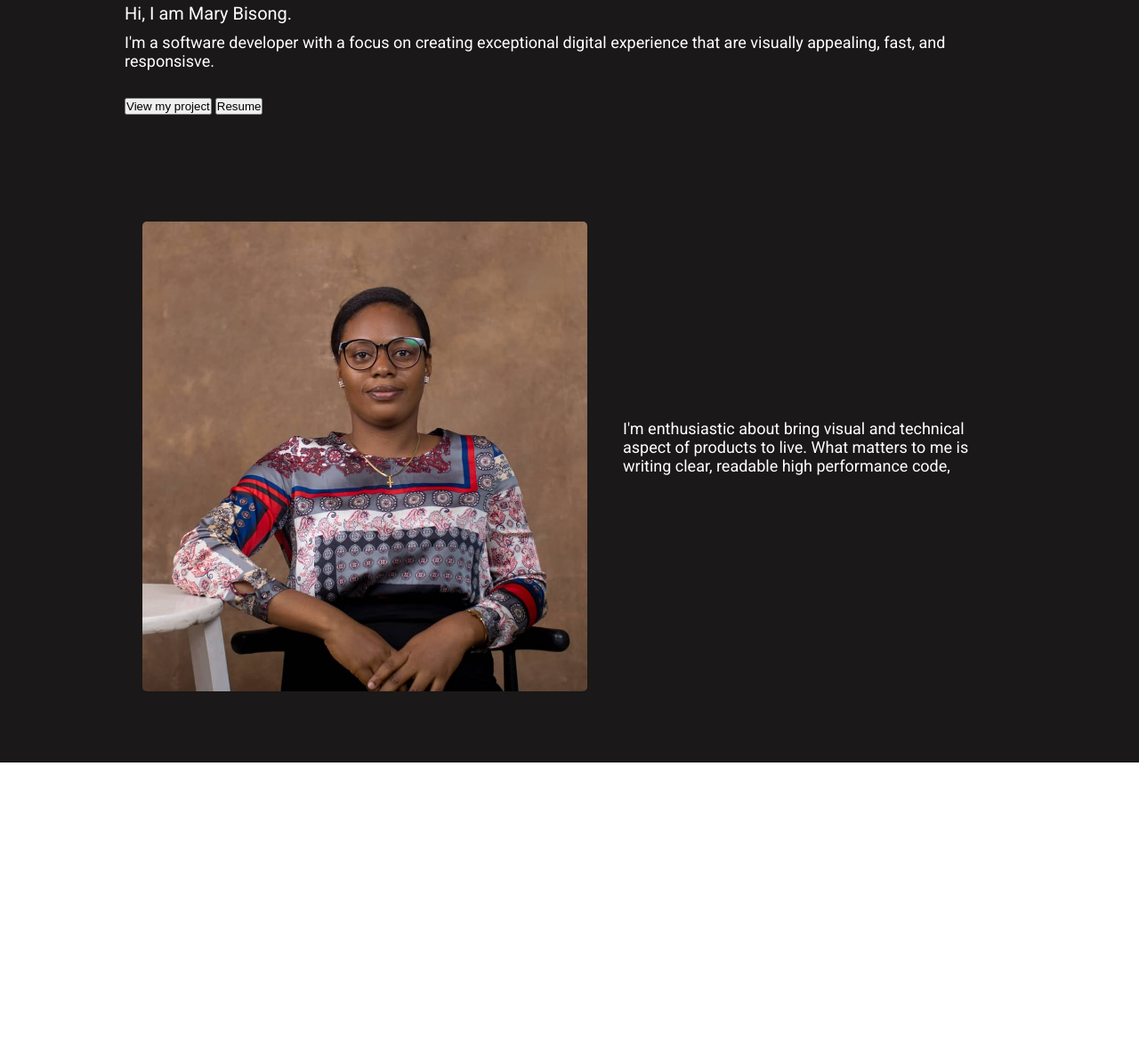
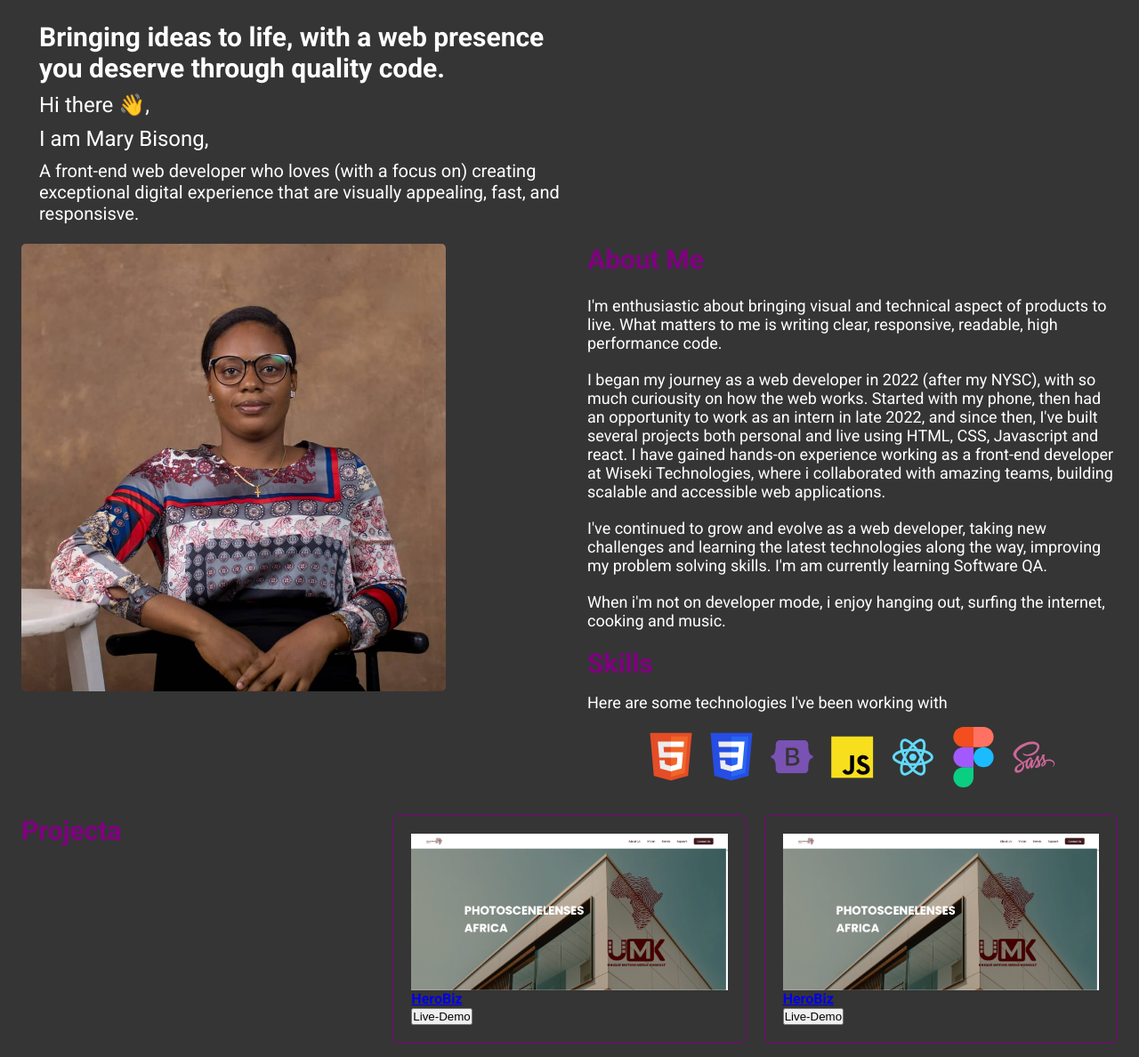
Before and after one commit to Marykeje/my-portfolio, a website: page index.html in a window 1280 px wide. Shown: the part 213-1401 px from the top of the page at 89% size. Before the commit the page ends 1070 px from the top, so only its background shows below. Drawn offline with nearby package versions, Linux system fonts and the light colour scheme.

Commit message:
made changes on the node module and style

```diff
--- a/index.html
+++ b/index.html
@@ -13,11 +13,10 @@
         <h2 class="header__text">M B</h2>
         <nav class="header__nav-list">
           <ul class="header__nav-menu">
-            <!-- <a href="#"><li>Home</li></a> -->
             <a href="#about"><li>About</li></a>
             <a href="#">Projects</a>
+            <a href="#">Experience</a>
             <a href="#"><li>Resume</li></a>
-            <!-- <a href="#"><li>Services</li></a> -->
             <a href="#"><li>Contact me</li></a>
             <div class="btns">
               <button class="btns btns--started-btn">Hire me</button>
@@ -27,52 +26,118 @@
       </header>
       <section class="hero-section">
         <div class="hero-section__top-intro container">
-          <div class="hero-section__left-info">
+          <div class="hero-section__intro-details">
             <h5 class="hero-section__text">
               Bringing ideas to life, with a web presence you deserve through
               quality code.
             </h5>
-            <p>Hi, I am Mary Bisong.</p>
+            <p>Hi there 👋, </p>
+            <p>I am Mary Bisong,</p>
             <span
-              >I'm a software developer with a focus on creating exceptional
-              digital experience that are visually appealing, fast, and
-              responsisve.
+              >A front-end web developer who loves (with a focus on) creating
+              exceptional digital experience that are visually appealing, fast,
+              and responsisve.
             </span>
           </div>
-          <div>
-            <button>View my project</button>
-            <button>Resume</button>
+          <div class="hero-section__hero-btn">
+            <a href="#">
+              <button class="btns btns--view">View my project</button>
+            </a>
+            <a href="#">
+              <button class="btns btns--resume">Resume</button>
+            </a>
           </div>
         </div>
       </section>
-      <section class="hero-section" id="about">
-        <div class="hero-section__body-info container">
-          <div>
+      <section class="about" id="about">
+        <div class="about__body-info container">
+          <div class="about__img">
             <img
               src="./img/mary image.jpg"
               alt="photo img"
-              class="hero-section__full-image"
+              class="about__full-image"
             />
           </div>
-          <div class="hero-section__body-name">
-            <span
-              >I'm enthusiastic about bring visual and technical aspect of
-              products to live. What matters to me is writing clear, readable
-              high performance code,
-            </span>
-            <p></p>
+          <div class="about__infos">
+            <div class="about__body-name">
+              <h4 class="sub-heading">About Me</h4>
+              <div class="about__about-details">
+                <p>
+                  I'm enthusiastic about bringing visual and technical aspect of
+                  products to live. What matters to me is writing clear,
+                  responsive, readable, high performance code.
+                </p>
+                <p>
+                  I began my journey as a web developer in 2022 (after my NYSC),
+                  with so much curiousity on how the web works. Started with my
+                  phone, then had an opportunity to work as an intern in late
+                  2022, and since then, I've built several projects both
+                  personal and live using HTML, CSS, Javascript and react. I
+                  have gained hands-on experience working as a front-end
+                  developer at Wiseki Technologies, where i collaborated with
+                  amazing teams, building scalable and accessible web
+                  applications.
+                </p>
+                <p>
+                  I've continued to grow and evolve as a web developer, taking
+                  new challenges and learning the latest technologies along the
+                  way, improving my problem solving skills. I'm am currently
+                  learning Software QA.
+                </p>
+                <p>
+                  When i'm not on developer mode, i enjoy hanging out, surfing
+                  the internet, cooking and music.
+                </p>
+              </div>
+            </div>
+            <div class="skills">
+              <h4 class="sub-heading">Skills</h4>
+              <p>Here are some technologies I've been working with</p>
+              <div class="skills__stacks">
+                <div>
+                  <img src="./img/html.svg" alt="" />
+                </div>
+                <img src="./img/css.svg" alt="" />
+                <img src="./img/bootstrap.svg" alt="" />
+                <img src="./img/js.svg" alt="" />
+                <img src="./img/react.svg" alt="" />
+                <img src="./img/figma.svg" alt="" />
+                <div>
+                  <img src="./img/sass.svg" alt="" />
+                </div>
+              </div>
+            </div>
           </div>
         </div>
       </section>
 
-      <script
-        type="module"
-        src="https://unpkg.com/ionicons@7.1.0/dist/ionicons/ionicons.esm.js"
-      ></script>
-      <script
-        nomodule
-        src="https://unpkg.com/ionicons@7.1.0/dist/ionicons/ionicons.js"
-      ></script>
+      <section class="projects container">
+        <h5 class="sub-heading">Projecta</h5>
+        <a href="#" class="projects__project-details">
+          <div class="projects__img-cover">
+            <img src="./img/photoscreen.png" alt="project-img" />
+          </div>
+          <div>
+            <h4>HeroBiz</h4>
+            <p></p>
+            <div>
+              <button>Live-Demo</button>
+            </div>
+          </div>
+        </a>
+        <a href="#" class="projects__project-details">
+          <div class="projects__img-cover">
+            <img src="./img/photoscreen.png" alt="project-img" />
+          </div>
+          <div>
+            <h4>HeroBiz</h4>
+            <p></p>
+            <div>
+              <button>Live-Demo</button>
+            </div>
+          </div>
+        </a>
+      </section>
     </div>
   </body>
 </html>
--- /dev/null
+++ b/sass/base/_typography.scss
@@ -0,0 +1,37 @@
+/* Inter */
+@import url("https://fonts.googleapis.com/css2?family=Inter:wght@100..900&family=Rubik:ital,wght@0,300..900;1,300..900&display=swap");
+// roboto
+@import url("https://fonts.googleapis.com/css2?family=Roboto:ital,wght@0,100..900;1,100..900&display=swap");
+
+* {
+  padding: 0;
+  margin: 0;
+  box-sizing: border-box;
+}
+
+html {
+  font-size: 62.5%;
+}
+
+body {
+  font-size: 1.6rem;
+  font-weight: 400;
+  font-family: "Roboto";
+  //   color: #f5caf5;
+  color: #ffffff;
+  background-color: #353535;
+  // background-color: #e6d6f8;
+}
+
+.container {
+  max-width: 140rem;
+  margin: auto;
+  padding: 1.5rem 2.4rem;
+  //   padding-left: 2.4rem;
+  //   padding-right: 2.4rem;
+}
+.sub-heading {
+  font-size: 3rem;
+  font-family: "Roboto";
+  color: #800080;
+}
--- a/sass/main.scss
+++ b/sass/main.scss
@@ -1 +1,3 @@
 @import "./pages/style.scss";
+
+@import "./base/typography";
--- /dev/null
+++ b/sass/pages/_style.scss
@@ -0,0 +1,204 @@
+// header style
+.header {
+  height: 7.2rem;
+  padding: 0 19rem;
+  // border-bottom: 1px solid #000000;
+  // background-color: rgb(75, 55, 29);
+  // color: #ffffff;
+
+  display: flex;
+  align-items: center;
+  justify-content: space-between;
+
+  &__text {
+    font-size: 4rem;
+    font-weight: 700;
+  }
+
+  // &__nav-list {
+  //   display: flex;
+  //   align-items: center;
+  //   gap: 3rem;
+
+  //   color: #000000;
+  // }
+
+  &__nav-menu {
+    display: flex;
+    align-items: center;
+    gap: 1.6rem;
+  }
+
+  &__nav-menu a {
+    &:link,
+    &:visited {
+      list-style: none;
+      text-decoration: none;
+      color: #000000;
+
+      padding: 1rem;
+    }
+
+    &:hover,
+    &:active {
+      border-bottom: 1px solid #000000;
+    }
+  }
+}
+
+// button styles
+.btns {
+  display: flex;
+  align-items: center;
+  justify-content: center;
+  gap: 1.6rem;
+
+  height: 4rem;
+
+  border: none;
+  border-radius: 5px;
+  padding: 0.8rem 1.6rem;
+
+  &--started-btn {
+    background-color: #800080;
+    color: #ffffff;
+    width: 12rem;
+  }
+}
+
+// body style
+.hero-section {
+  // color: #800080;
+
+  // background-color: purple;
+  // background-color: #f5eedd;
+  padding: 15rem 2rem;
+  height: 50vh;
+  // width: 50%;
+
+  &__top-intro {
+    display: flex;
+    flex-direction: column;
+    gap: 3rem;
+
+    padding: 4rem 0rem;
+  }
+
+  &__text {
+    font-size: 3rem;
+    // font-weight: 500;
+  }
+
+  &__intro-details {
+    display: flex;
+    flex-direction: column;
+    gap: 1rem;
+
+    width: 50%;
+
+    & p {
+      font-size: 2.4rem;
+    }
+
+    & span {
+      font-size: 2rem;
+    }
+  }
+
+  &__hero-btn {
+    display: flex;
+    gap: 2rem;
+
+    & a {
+      text-decoration: none;
+    }
+  }
+}
+
+.about {
+  &__body-info {
+    // display: flex;
+    // align-items: center;
+    display: grid;
+    grid-template-columns: 1fr 1fr;
+    gap: 4rem;
+    padding: 8rem 2rem;
+  }
+
+  &__full-image {
+    display: block;
+    width: 80%;
+    border-radius: 5px;
+  }
+
+  &__infos {
+    display: flex;
+    flex-direction: column;
+    gap: 2rem;
+  }
+
+  &__body-name {
+    display: flex;
+    flex-direction: column;
+    gap: 2.4rem;
+  }
+
+  &__about-details {
+    display: flex;
+    flex-direction: column;
+    gap: 2rem;
+
+    font-size: 1.8rem;
+
+    & p {
+      // font-size: 2rem;
+      // font-weight: 600;
+    }
+  }
+}
+
+.skills {
+  display: flex;
+  flex-direction: column;
+  gap: 1.6rem;
+
+  & p {
+    font-size: 1.8rem;
+  }
+
+  &__stacks {
+    display: flex;
+    align-items: center;
+    justify-content: center;
+    gap: 2rem;
+
+    & img {
+      display: block;
+      width: 4.8rem;
+      // background-color: #1e1e1e;
+      // padding: 1.6rem;
+    }
+  }
+}
+
+.projects {
+  display: grid;
+  grid-template-columns: repeat(3, 1fr);
+  gap: 2rem;
+
+  &__project-details {
+    border: 1.5px solid #800080;
+    border-radius: 0.8rem;
+
+    padding: 2rem;
+  }
+
+  &__img-cover {
+    // max-width: 100%;
+
+    & img {
+      display: block;
+      width: 100%;
+    }
+  }
+}
--- a/sass/pages/style.scss
+++ /dev/null
@@ -1,173 +0,0 @@
-/* Inter */
-@import url("https://fonts.googleapis.com/css2?family=Inter:wght@100..900&family=Rubik:ital,wght@0,300..900;1,300..900&display=swap");
-// roboto
-@import url("https://fonts.googleapis.com/css2?family=Roboto:ital,wght@0,100..900;1,100..900&display=swap");
-
-* {
-  padding: 0;
-  margin: 0;
-  box-sizing: border-box;
-}
-
-html {
-  font-size: 62.5%;
-}
-
-body {
-  font-size: 1.6rem;
-  font-weight: 400;
-  font-family: "Roboto";
-  color: #000000;
-}
-
-.container {
-  max-width: 100rem;
-  margin: auto;
-  // padding: 1.5rem 2.4rem;
-  padding-left: 2.4rem;
-  padding-right: 2.4rem;
-}
-
-// header style
-.header {
-  height: 7.2rem;
-  padding: 0 19rem;
-  // border-bottom: 1px solid #000000;
-  // background-color: rgb(75, 55, 29);
-  // color: #ffffff;
-
-  display: flex;
-  align-items: center;
-  justify-content: space-between;
-
-  &__text {
-    font-size: 4rem;
-    font-weight: 700;
-  }
-
-  // &__nav-list {
-  //   display: flex;
-  //   align-items: center;
-  //   gap: 3rem;
-
-  //   color: #000000;
-  // }
-
-  &__nav-menu {
-    display: flex;
-    align-items: center;
-    gap: 1.6rem;
-  }
-
-  &__nav-menu a {
-    &:link,
-    &:visited {
-      list-style: none;
-      text-decoration: none;
-      color: #000000;
-
-      padding: 1rem;
-    }
-
-    &:hover,
-    &:active {
-      border-bottom: 1px solid #000000;
-    }
-  }
-}
-
-// button styles
-.btns {
-  display: flex;
-  align-items: center;
-  justify-content: center;
-  gap: 1.6rem;
-
-  height: 4rem;
-
-  border: none;
-  border-radius: 5px;
-
-  &--log-btn {
-    width: 8.4rem;
-    background: none;
-    border: 1.5px solid #000000;
-    padding: 0.8rem 2rem;
-  }
-
-  &--started-btn {
-    background-color: #000000;
-    color: #ffffff;
-    padding: 0.8rem 2rem;
-    width: 12rem;
-  }
-}
-
-// body style
-.hero-section {
-  color: #ffffff;
-  background-color: rgb(26, 24, 24);
-  // background-color: rgb(248, 243, 235);
-
-  &__text {
-    font-size: 4rem;
-    font-weight: 500;
-  }
-
-  &__top-intro {
-    display: flex;
-    flex-direction: column;
-    gap: 3rem;
-
-    padding: 4rem 0rem;
-  }
-
-  &__left-info {
-    display: flex;
-    flex-direction: column;
-    gap: 1rem;
-
-    & p {
-      font-size: 2rem;
-    }
-
-    & span {
-      font-size: 1.8rem;
-    }
-  }
-
-  &__body-info {
-    // display: flex;
-    align-items: center;
-    display: grid;
-    grid-template-columns: 50rem 1fr;
-    gap: 4rem;
-    padding: 8rem 2rem;
-  }
-
-  &__face-img {
-    display: block;
-    width: 30rem;
-    border-radius: 50%;
-  }
-
-  &__full-image {
-    display: block;
-    width: 50rem;
-    border-radius: 5px;
-  }
-
-  &__body-name {
-    display: flex;
-    flex-direction: column;
-    gap: 2rem;
-
-    & p {
-      font-size: 2rem;
-      font-weight: 600;
-    }
-    & span {
-      font-size: 1.8rem;
-    }
-  }
-}
```
Also changed, not shown: package.json (+5 -2 lines), css/style.css, img/bootstrap.svg (added), img/bootstrapp.svg (added), img/css.svg (added), img/figma.svg (added), img/git.svg (added), img/gitt.svg (added), img/html.svg (added), img/js.svg (added), img/photoscreen.png (added), img/react.svg (added), img/sass.svg (added), 2 other files.
